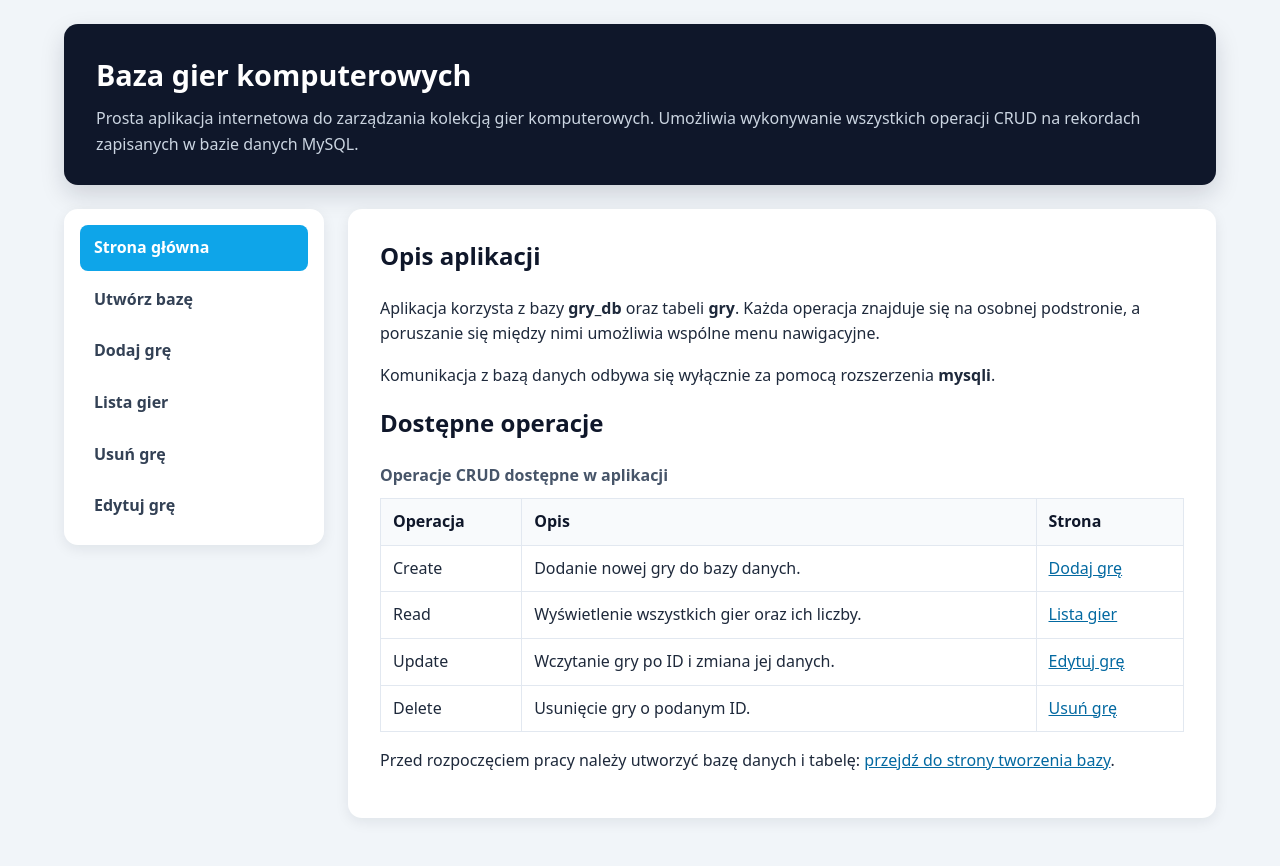
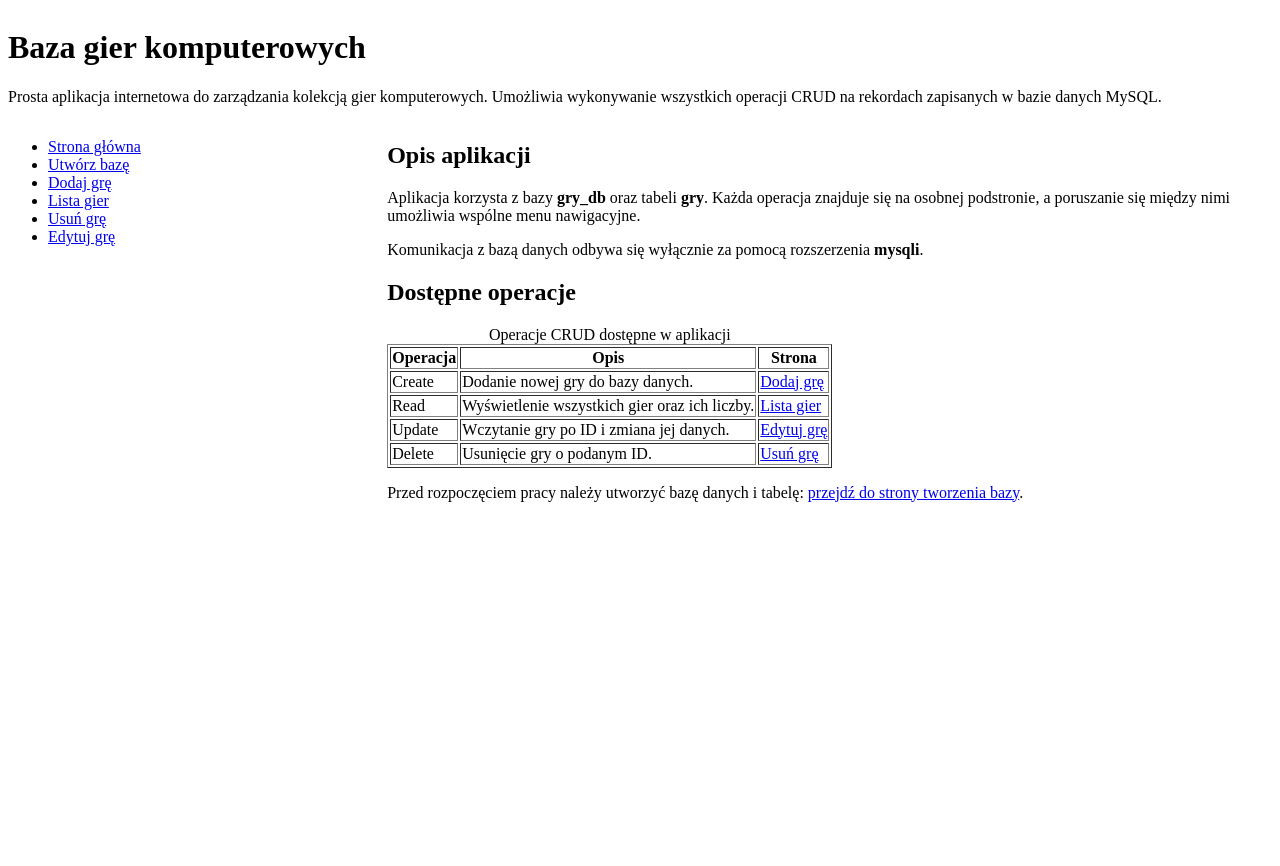
Before and after one commit to LuminousDeveloper/PAI, a PHP site: page /index.php in a window 1280 px wide. After the commit the page ends 502 px from the top, so only its background shows below. Run offline with PHP 8.4, Linux system fonts and the light colour scheme.

Commit message:
Ogranicz CSS zadania 24 do grid template

```diff
--- a/zadanie 24 - PHP/style.css
+++ b/zadanie 24 - PHP/style.css
@@ -1,223 +1,24 @@
-* {
-    box-sizing: border-box;
-}
-
-body {
-    margin: 0;
-    font-family: system-ui, -apple-system, "Segoe UI", Arial, sans-serif;
-    background-color: #f1f5f9;
-    color: #1e293b;
-    line-height: 1.6;
-}
-
 .container {
     display: grid;
-    grid-template-columns: 260px 1fr;
+    grid-template-columns: 30% 70%;
     grid-template-areas:
         "naglowek naglowek"
         "bok glowny"
         "stopka stopka";
-    grid-template-rows: auto 1fr auto;
-    gap: 24px;
-    max-width: 1200px;
-    min-height: 100vh;
-    margin: 0 auto;
-    padding: 24px;
 }
 
 header {
     grid-area: naglowek;
-    padding: 28px 32px;
-    background-color: #0f172a;
-    color: #ffffff;
-    border-radius: 14px;
-    box-shadow: 0 10px 25px rgba(15, 23, 42, 0.15);
-}
-
-header h1 {
-    margin: 0 0 8px;
-    font-size: 1.8rem;
-}
-
-header p {
-    margin: 0;
-    color: #cbd5e1;
 }
 
 aside {
     grid-area: bok;
-    align-self: start;
-    position: sticky;
-    top: 24px;
-    padding: 16px;
-    background-color: #ffffff;
-    border-radius: 14px;
-    box-shadow: 0 4px 14px rgba(15, 23, 42, 0.08);
-}
-
-nav ul {
-    display: flex;
-    flex-direction: column;
-    gap: 6px;
-    margin: 0;
-    padding: 0;
-    list-style: none;
-}
-
-nav a {
-    display: block;
-    padding: 10px 14px;
-    color: #334155;
-    border-radius: 8px;
-    font-weight: 600;
-    text-decoration: none;
-}
-
-nav a:hover {
-    background-color: #e0f2fe;
-    color: #0369a1;
-}
-
-nav a.active {
-    background-color: #0ea5e9;
-    color: #ffffff;
 }
 
 main {
     grid-area: glowny;
-    min-width: 0;
-    padding: 28px 32px;
-    background-color: #ffffff;
-    border-radius: 14px;
-    box-shadow: 0 4px 14px rgba(15, 23, 42, 0.08);
-    overflow-x: auto;
 }
 
 footer {
     grid-area: stopka;
 }
-
-h2 {
-    margin-top: 28px;
-    color: #0f172a;
-}
-
-h2:first-child {
-    margin-top: 0;
-}
-
-a {
-    color: #0369a1;
-}
-
-table {
-    width: 100%;
-    margin: 14px 0;
-    border: 0;
-    border-collapse: collapse;
-}
-
-caption {
-    padding-bottom: 10px;
-    color: #475569;
-    font-weight: 700;
-    text-align: left;
-}
-
-th,
-td {
-    padding: 10px 12px;
-    border: 1px solid #e2e8f0;
-    text-align: left;
-}
-
-th {
-    background-color: #f8fafc;
-    color: #0f172a;
-}
-
-tbody tr:hover {
-    background-color: #f8fafc;
-}
-
-tfoot td {
-    font-weight: 700;
-}
-
-form {
-    margin: 18px 0;
-}
-
-fieldset {
-    margin: 0;
-    padding: 20px;
-    border: 1px solid #e2e8f0;
-    border-radius: 10px;
-}
-
-legend {
-    padding: 0 8px;
-    color: #0f172a;
-    font-weight: 700;
-}
-
-label {
-    color: #334155;
-    font-weight: 600;
-}
-
-input {
-    width: min(100%, 420px);
-    margin-top: 4px;
-    padding: 10px 12px;
-    border: 1px solid #cbd5e1;
-    border-radius: 8px;
-    font: inherit;
-}
-
-input:focus {
-    border-color: #0ea5e9;
-    outline: 2px solid #bae6fd;
-}
-
-button {
-    margin-top: 10px;
-    padding: 10px 18px;
-    background-color: #0ea5e9;
-    color: #ffffff;
-    border: 0;
-    border-radius: 8px;
-    font: inherit;
-    font-weight: 700;
-    cursor: pointer;
-}
-
-button:hover {
-    background-color: #0284c7;
-}
-
-small {
-    display: block;
-    margin-top: 4px;
-    color: #64748b;
-}
-
-@media (max-width: 800px) {
-    .container {
-        grid-template-columns: 1fr;
-        grid-template-areas:
-            "naglowek"
-            "bok"
-            "glowny"
-            "stopka";
-        padding: 16px;
-    }
-
-    aside {
-        position: static;
-    }
-
-    main {
-        padding: 22px;
-    }
-}
```
